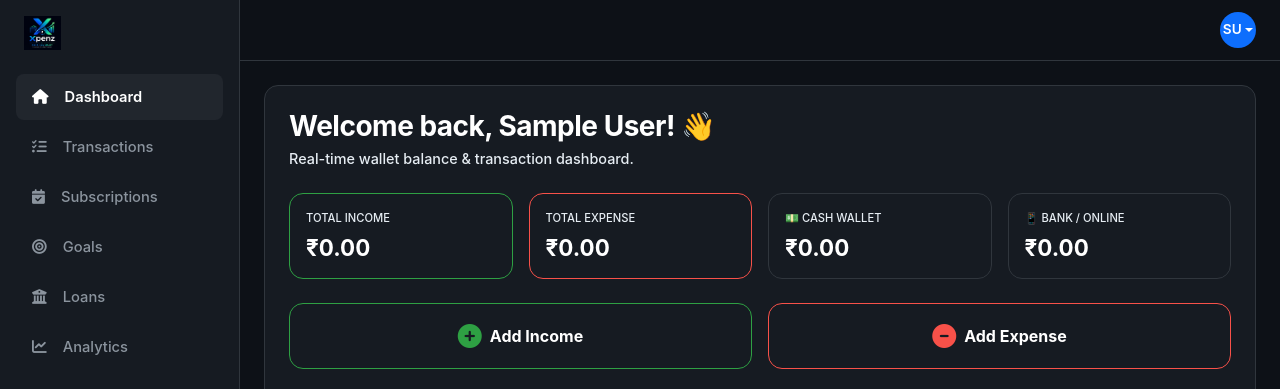
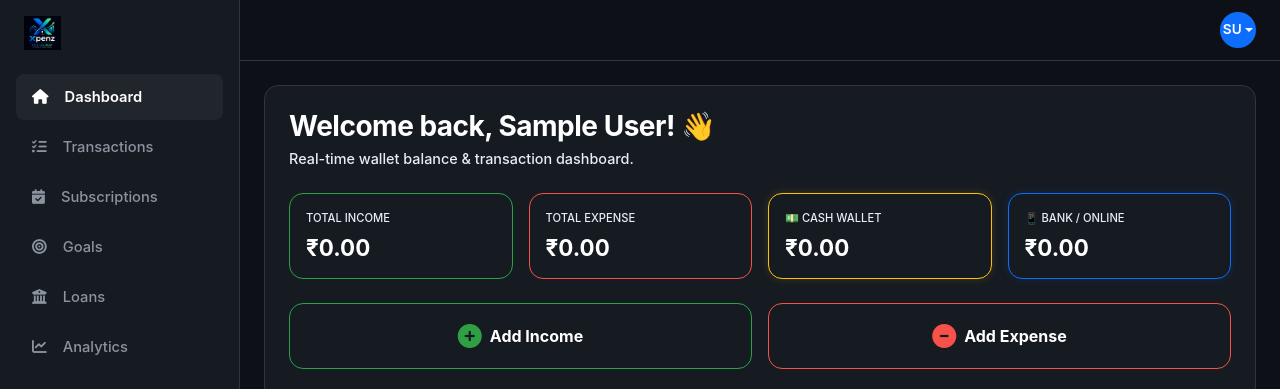
Before and after one commit to patelvyom28/xpenz, a PHP site: page /xpenz/home.php in a window 1280 px wide. Shown: the top 389 px of the page. Run offline with PHP 8.4, Linux system fonts and the light colour scheme; the visitor is signed in with stand-in values (Sample User, id 1); data that the repository does not hold is empty.

Commit message:
Updated Dashboard CSS card borders and home.php layout

```diff
--- a/assets/css/style.css
+++ b/assets/css/style.css
@@ -399,3 +399,14 @@ input[type="date"]::-webkit-calendar-picker-indicator {
 .card-custom h6 {
     color: #ffffff !important;
 }
+
+/* CASH WALLET (YELLOW) & BANK/ONLINE (BLUE) CARD BORDERS    */
+.cash-wallet-card {
+    border: 1.5px solid #ffc107 !important; /* Vibrant Yellow */
+    box-shadow: 0 0 10px rgba(255, 193, 7, 0.15) !important;
+}
+
+.online-wallet-card {
+    border: 1.5px solid #0d6efd !important; /* Vibrant Blue */
+    box-shadow: 0 0 10px rgba(13, 110, 253, 0.15) !important;
+}
--- a/home.php
+++ b/home.php
@@ -266,7 +266,7 @@ if ($current_hour >= 8 && $current_hour < 12) {
                     <?php endif; ?>
                 </div>
 
-                <!-- Overview Summary Cards (Inner Boxes with Hover) -->
+                <!-- Overview Summary Cards (Inner Boxes with Hover and Yellow/Blue Borders) -->
                 <div class="summary-grid mb-4">
                     <div class="card card-custom inner-home-box card-income-border p-3 border-secondary">
                         <small class="text-subtle text-uppercase fw-bold" style="font-size: 0.7rem;">Total Income</small>
@@ -276,11 +276,11 @@ if ($current_hour >= 8 && $current_hour < 12) {
                         <small class="text-subtle text-uppercase fw-bold" style="font-size: 0.7rem;">Total Expense</small>
                         <h4 class="text-danger mt-2 mb-0 fw-bold">₹<?= number_format($total_expense, 2); ?></h4>
                     </div>
-                    <div class="card card-custom inner-home-box border-secondary border-start border-3 border-warning p-3">
+                    <div class="card card-custom inner-home-box cash-wallet-card p-3">
                         <small class="text-subtle text-uppercase fw-bold" style="font-size: 0.7rem;">💵 Cash Wallet</small>
                         <h4 class="text-warning mt-2 mb-0 fw-bold">₹<?= number_format($cash_balance, 2); ?></h4>
                     </div>
-                    <div class="card card-custom inner-home-box border-secondary border-start border-3 border-info p-3">
+                    <div class="card card-custom inner-home-box online-wallet-card p-3">
                         <small class="text-subtle text-uppercase fw-bold" style="font-size: 0.7rem;">📱 Bank / Online</small>
                         <h4 class="text-info mt-2 mb-0 fw-bold">₹<?= number_format($online_balance, 2); ?></h4>
                     </div>
```
